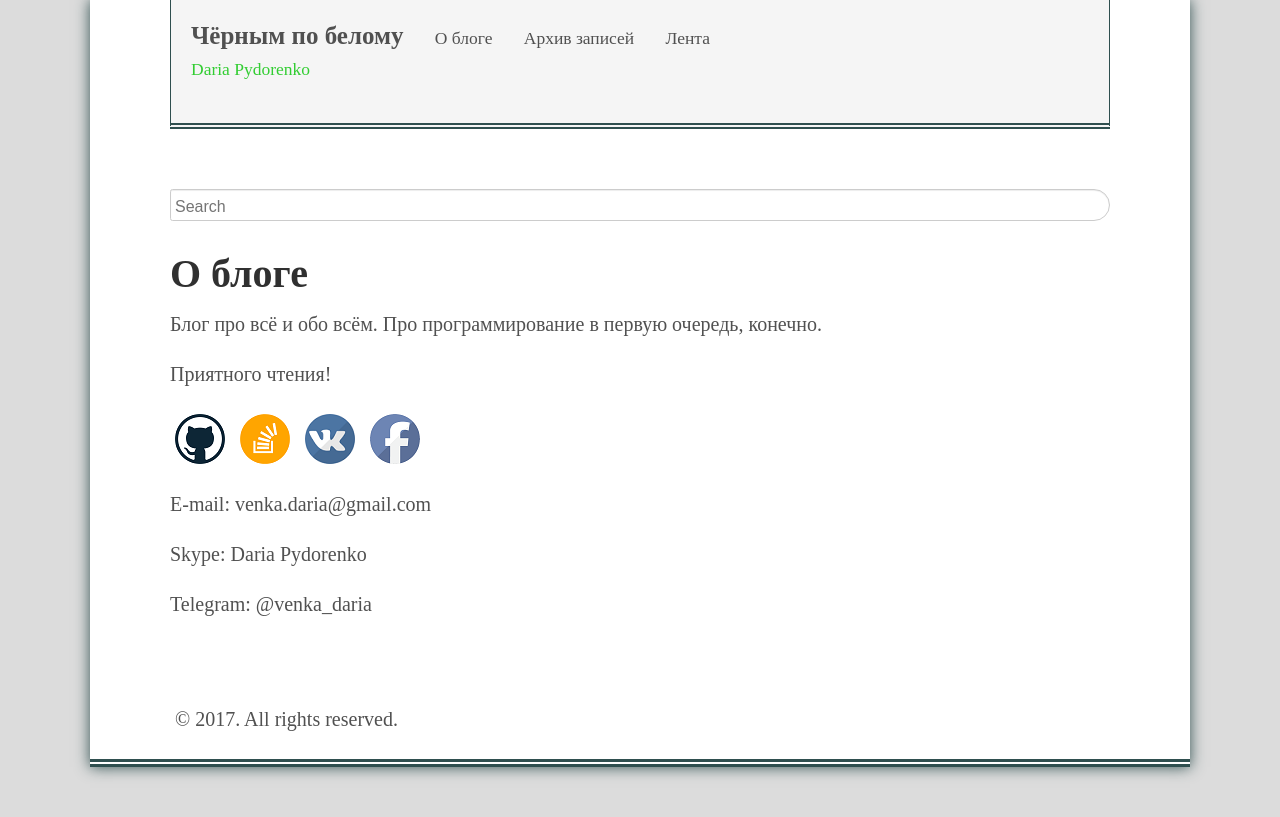
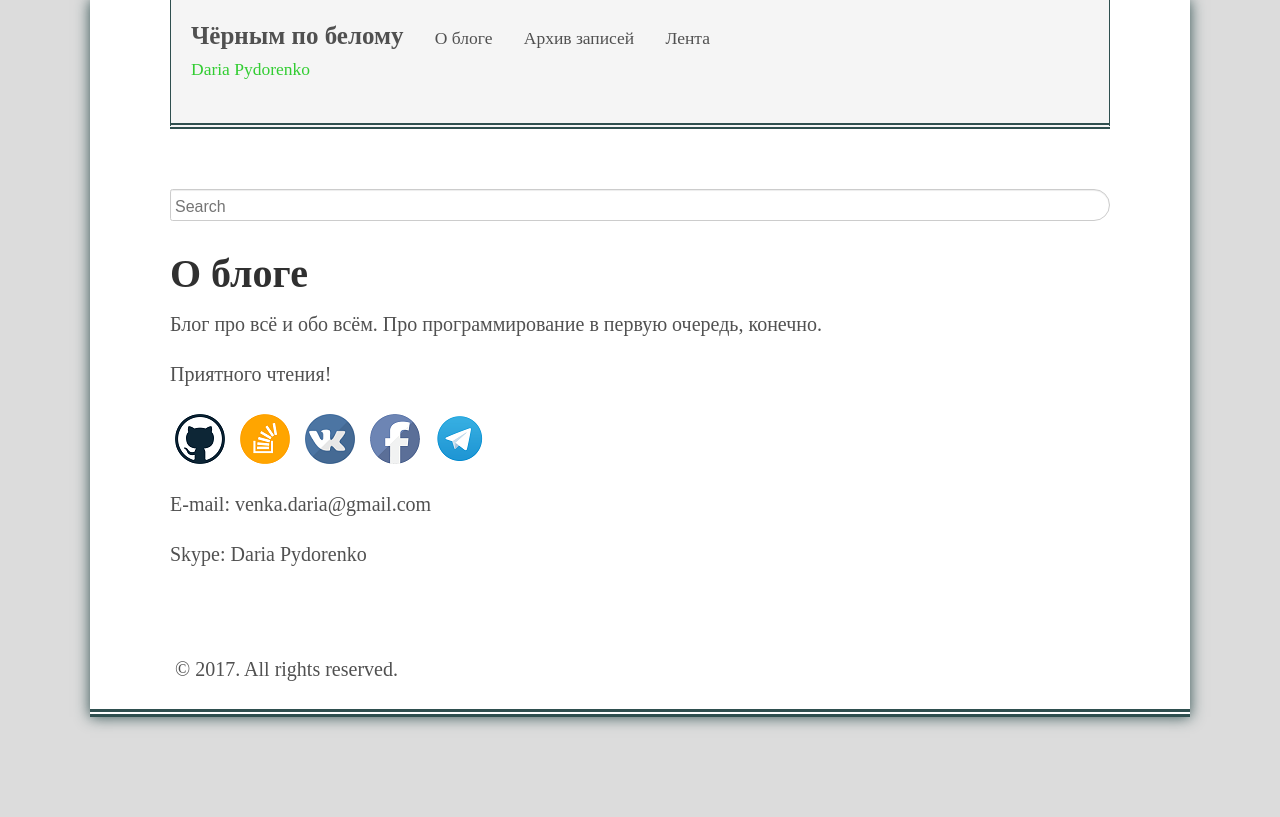
Before and after one commit to venkaDaria/old.venkadaria.github.io, a Jekyll site: the page built from about.md, in a window 1280 px wide. Shown: the top 817 px of the page. Built offline with Jekyll 4.4.1, drawn with Linux system fonts in a browser that asks for light colours.

Commit message:
add telegram png

```diff
--- a/about.md
+++ b/about.md
@@ -12,9 +12,8 @@ title: О блоге
 [![Stackoverflow]({{ site.baseurl }}/public/img/stackoverflow.png)](https://stackexchange.com/users/11253283/daria-pydorenko)
 [![Vkontakte]({{ site.baseurl }}/public/img/vk.png)](https://vk.com/id76664352)
 [![Facebook]({{ site.baseurl }}/public/img/facebook.png)](https://www.facebook.com/venkaDaria)
+[![Telegram]({{ site.baseurl }}/public/img/telegram.png)](http://t.me/venka_daria)
 
 E-mail: venka.daria@gmail.com
 
 Skype: Daria Pydorenko
-
-Telegram: @venka_daria
```
Also changed, not shown: public/img/telegram.png (added).
